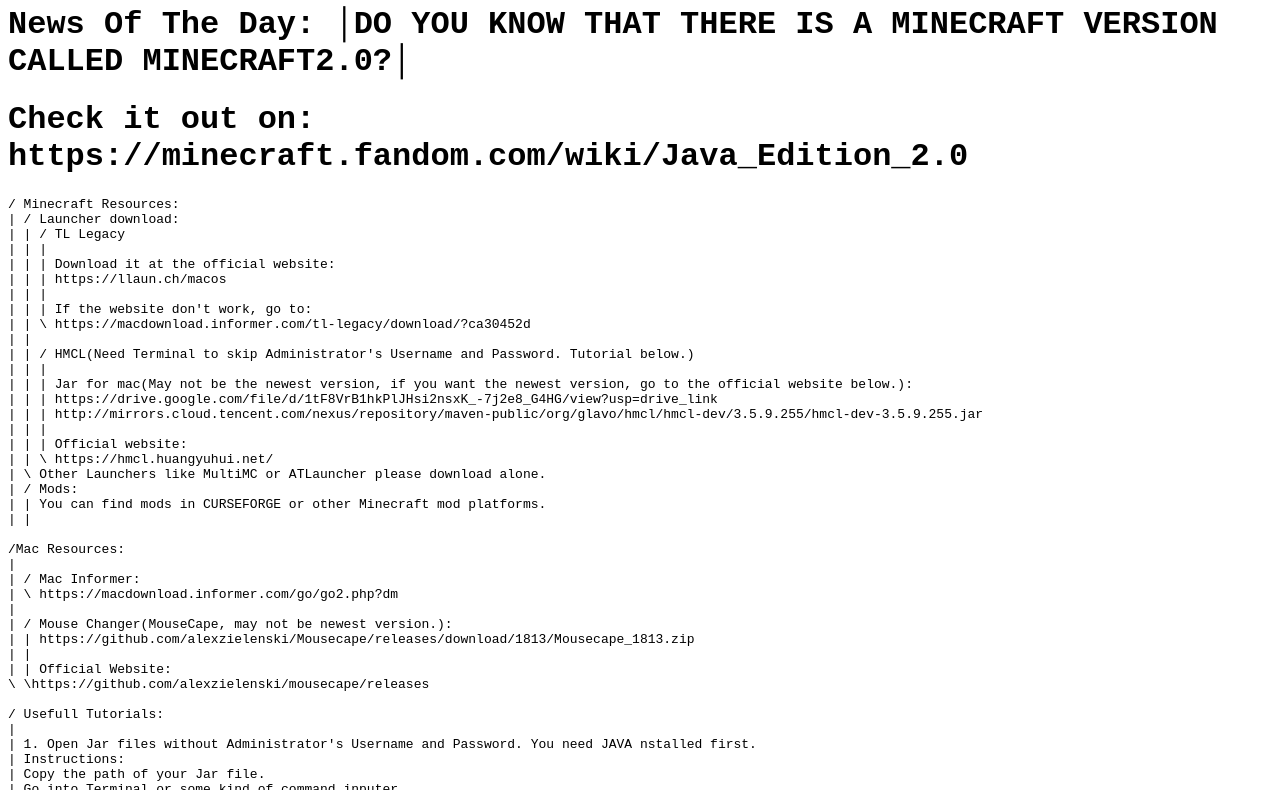
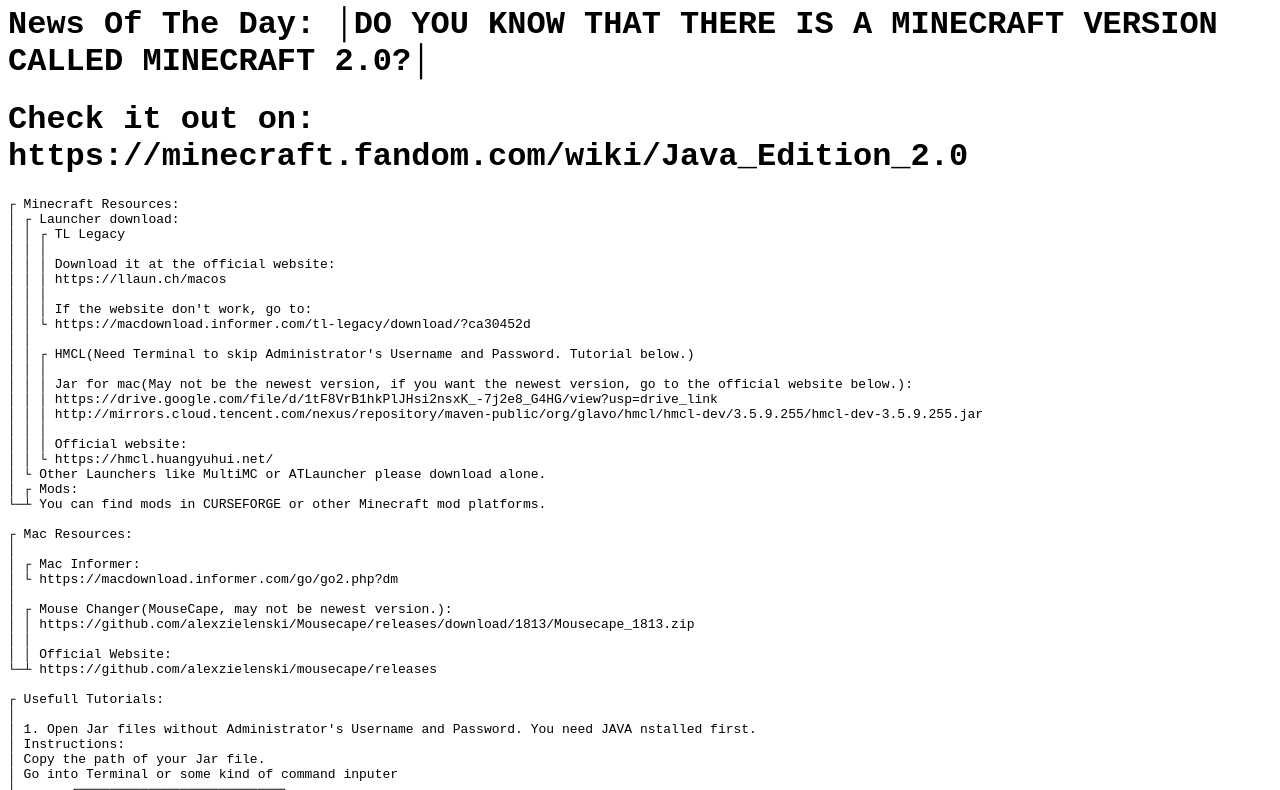
Before and after one commit to Minecrowaver/MinecroRepublic, a plain HTML site: page index.html in a window 1280 px wide. Shown: the part 181-971 px from the top of the page. Drawn offline with Linux system fonts and the light colour scheme.

Commit message:
Update index.html
HTML a0.0.1_07

```diff
--- a/index.html
+++ b/index.html
@@ -8,64 +8,68 @@
 <h1>Micro-Republic: Mac Resources</h1>
 <h2>Remember to check for updates everyday! If you have anything to share, email it to Minecrowaver@outlook.com</h2>
 <h1 style="font-family:'Courier New'">Here comes......                 </h1>
-<h1 style="font-family:'Courier New'">News Of The Day: │DO YOU KNOW THAT THERE IS A MINECRAFT VERSION CALLED MINECRAFT2.0?│</h1>
+<h1 style="font-family:'Courier New'">News Of The Day: │DO YOU KNOW THAT THERE IS A MINECRAFT VERSION CALLED MINECRAFT 2.0?│</h1>
 <h1 style="font-family:'Courier New'">Check it out on: https://minecraft.fandom.com/wiki/Java_Edition_2.0                 </h1>
 
 <pre>
-/ Minecraft Resources:
-| / Launcher download:
-| | / TL Legacy
-| | |
-| | | Download it at the official website:
-| | | https://llaun.ch/macos
-| | |
-| | | If the website don't work, go to:
-| | \ https://macdownload.informer.com/tl-legacy/download/?ca30452d
-| |
-| | / HMCL(Need Terminal to skip Administrator's Username and Password. Tutorial below.)
-| | |
-| | | Jar for mac(May not be the newest version, if you want the newest version, go to the official website below.):
-| | | https://drive.google.com/file/d/1tF8VrB1hkPlJHsi2nsxK_-7j2e8_G4HG/view?usp=drive_link
-| | | http://mirrors.cloud.tencent.com/nexus/repository/maven-public/org/glavo/hmcl/hmcl-dev/3.5.9.255/hmcl-dev-3.5.9.255.jar
-| | |
-| | | Official website:
-| | \ https://hmcl.huangyuhui.net/
-| \ Other Launchers like MultiMC or ATLauncher please download alone.
-| / Mods:
-| | You can find mods in CURSEFORGE or other Minecraft mod platforms.
-| |
+┌ Minecraft Resources:
+│ ┌ Launcher download:
+│ │ ┌ TL Legacy
+│ │ │
+│ │ │ Download it at the official website:
+│ │ │ https://llaun.ch/macos
+│ │ │
+│ │ │ If the website don't work, go to:
+│ │ └ https://macdownload.informer.com/tl-legacy/download/?ca30452d
+│ │
+│ │ ┌ HMCL(Need Terminal to skip Administrator's Username and Password. Tutorial below.)
+│ │ │
+│ │ │ Jar for mac(May not be the newest version, if you want the newest version, go to the official website below.):
+│ │ │ https://drive.google.com/file/d/1tF8VrB1hkPlJHsi2nsxK_-7j2e8_G4HG/view?usp=drive_link
+│ │ │ http://mirrors.cloud.tencent.com/nexus/repository/maven-public/org/glavo/hmcl/hmcl-dev/3.5.9.255/hmcl-dev-3.5.9.255.jar
+│ │ │
+│ │ │ Official website:
+│ │ └ https://hmcl.huangyuhui.net/
+│ └ Other Launchers like MultiMC or ATLauncher please download alone.
+│ ┌ Mods:
+└─┴ You can find mods in CURSEFORGE or other Minecraft mod platforms.
 
-/Mac Resources:
-|
-| / Mac Informer:
-| \ https://macdownload.informer.com/go/go2.php?dm
-|
-| / Mouse Changer(MouseCape, may not be newest version.):
-| | https://github.com/alexzielenski/Mousecape/releases/download/1813/Mousecape_1813.zip
-| |
-| | Official Website:
-\ \https://github.com/alexzielenski/mousecape/releases
+┌ Mac Resources:
+│
+│ ┌ Mac Informer:
+│ └ https://macdownload.informer.com/go/go2.php?dm
+│
+│ ┌ Mouse Changer(MouseCape, may not be newest version.):
+│ │ https://github.com/alexzielenski/Mousecape/releases/download/1813/Mousecape_1813.zip
+│ │
+│ │ Official Website:
+└─┴ https://github.com/alexzielenski/mousecape/releases
 
-/ Usefull Tutorials:
-|
-| 1. Open Jar files without Administrator's Username and Password. You need JAVA nstalled first.
-| Instructions:
-| Copy the path of your Jar file.
-| Go into Terminal or some kind of command inputer
-|       ┌──────────────────────────┐
-| Inter:│java -jar YOURFILEPATH.jar│
-|       └──────────────────────────┘
-| Incase you are having problems understanding, here is a example:
-| ┌──────────────────────────────┐
-| │java -jar /downlaods/myjar.jar│
-| └──────────────────────────────┘
-|
-| You will see your application running up!
-| With this trick, there are so much more Minecraft Launchers and tool you can use!
-\ Good Luck!
+┌ Usefull Tutorials:
+│
+│ 1. Open Jar files without Administrator's Username and Password. You need JAVA nstalled first.
+│ Instructions:
+│ Copy the path of your Jar file.
+│ Go into Terminal or some kind of command inputer
+│       ┌──────────────────────────┐
+│ Inter:│java -jar YOURFILEPATH.jar│
+│       └──────────────────────────┘
+│ Incase you are having problems understanding, here is a example:
+│ ┌──────────────────────────────┐
+│ │java -jar /downlaods/myjar.jar│
+│ └──────────────────────────────┘
+│
+│ You will see your application running up!
+│ With this trick, there are so much more Minecraft Launchers and tool you can use!
+└ Good Luck!
 
-
-                ┌──────────────┐
-Current Version:│HTML a0.0.1_05│
-                └──────────────┘
+┌ Current Problems:
+│
+│ Administrator's Username and Password is required for VPN
+│ Java updating is requiring Administrator's Username and Password
+│
+└ Please help solve these problems! If you find any solutions, email your solution to Minecrowaver@outlook.com! Thankyou!
+                     ┌──────────────┐
+Current HTML Version:│HTML a0.0.1_07│
+                     └──────────────┘
 </pre>
```
